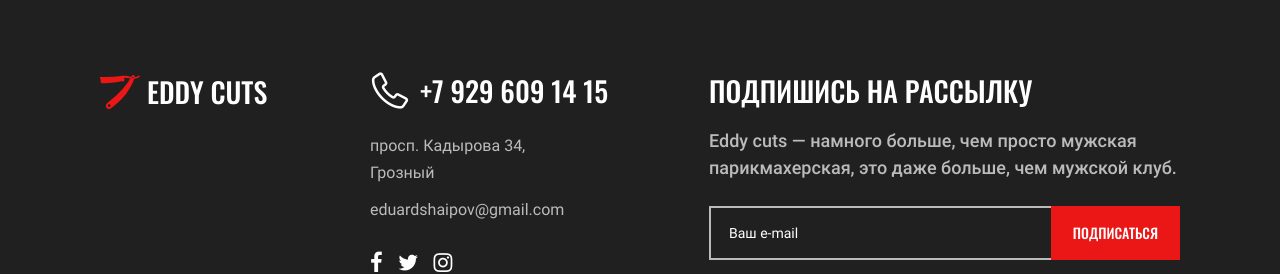
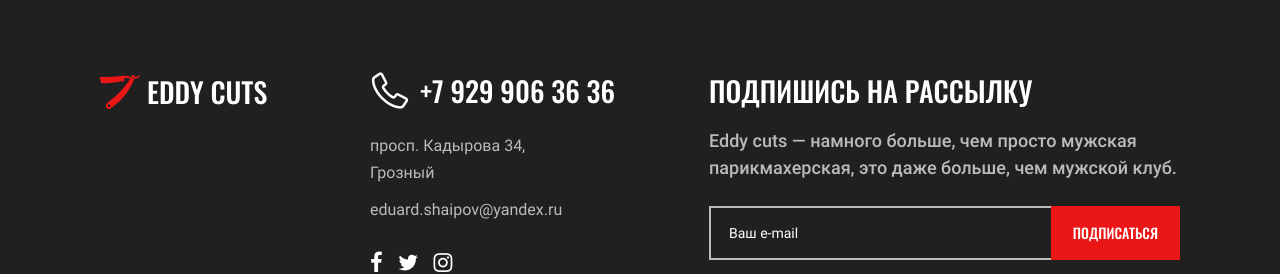
Before and after one commit to Israill/barber-shop, a Next.js app in the folder client/: page / in a window 1280 px wide. Shown: the part 4101-4375 px from the top of the page. Built offline with nearby package versions, Linux system fonts and the light colour scheme.

Commit message:
Поменял контактную информацию

```diff
--- a/client/src/components/Footer.jsx
+++ b/client/src/components/Footer.jsx
@@ -28,7 +28,7 @@
                 <i className="icon-phone"></i>
               </span>
               <a className="link" href="tel:+1234567890">
-              +7 929 609 14 15
+              +7 929 906 36 36
               </a>
             </span>
             <p className="footer_contacts-address">
@@ -36,7 +36,7 @@
               <span className="linebreak">Грозный</span>
             </p>
             <a className="footer_contacts-mail" href="mailto:example@domain.com">
-              eduardshaipov@gmail.com
+              eduard.shaipov@yandex.ru
             </a>
             <ul className="footer_contacts-socials d-flex align-items-center">
               <li className="list-item">
```
